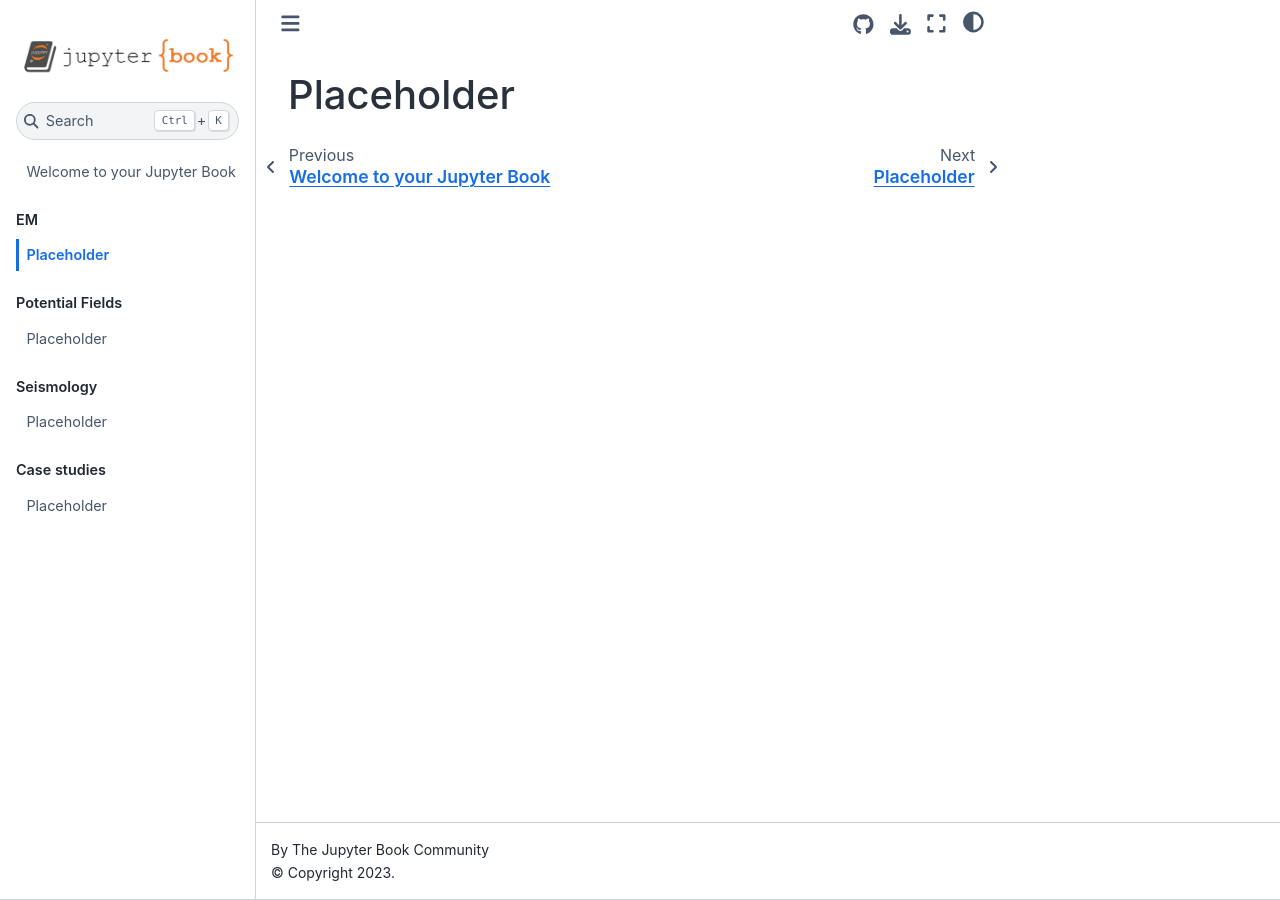
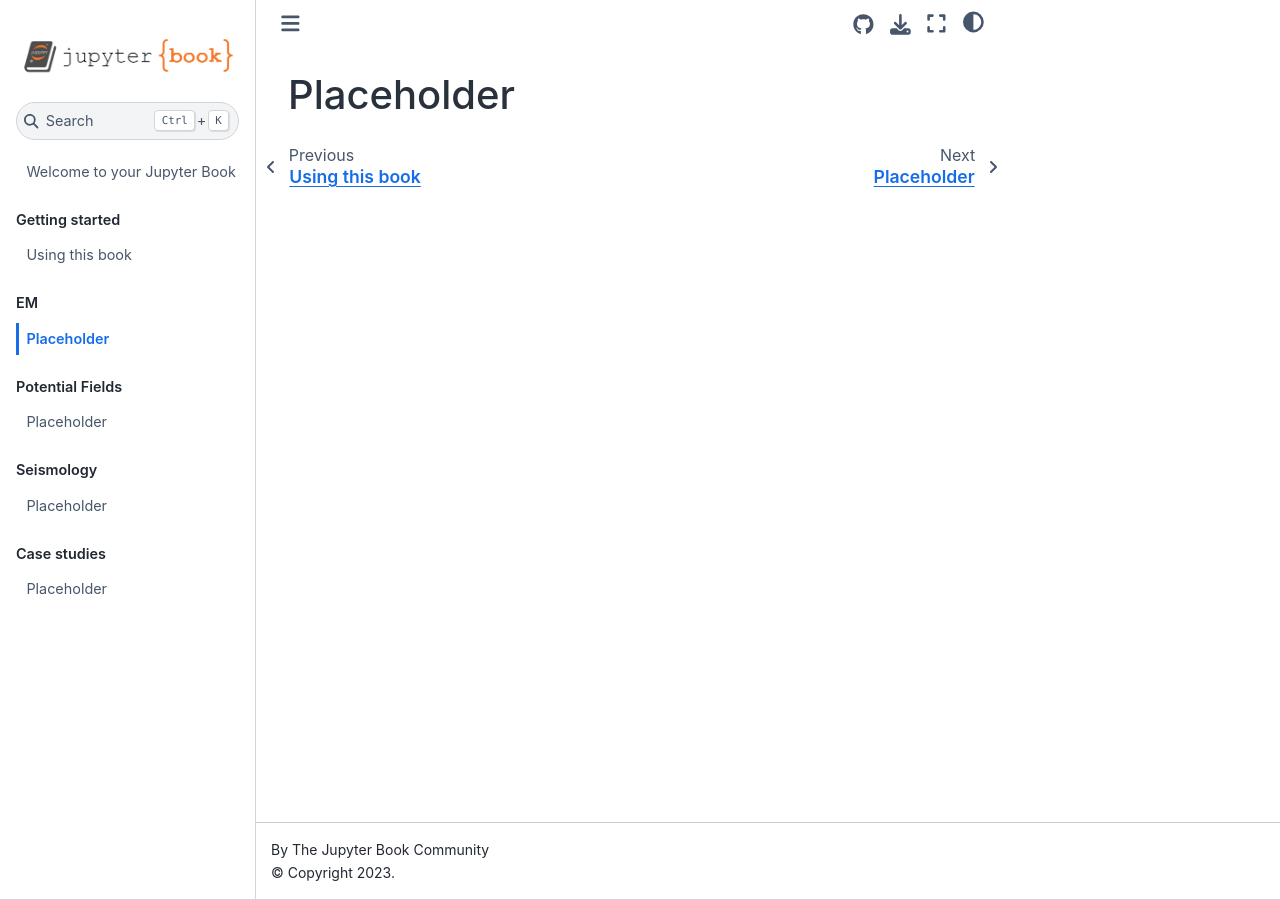
Before and after one commit to GeophysicsLibrary/applied-geophysics, a Jupyter Book: the page built from electromagnetic/intro.md, in a window 1280 px wide. Built offline with Jupyter Book 1.0.4 settings and Sphinx 7.4.7 and the Sphinx Book theme 1.1.4, drawn with Linux system fonts in a browser that asks for light colours; pages that are not in the unit, such as notebooks, are missing from menus.

Commit message:
Fix broken table of contents (#3)
A file was referenced but I had deleted it.

```diff
--- a/_toc.yml
+++ b/_toc.yml
@@ -6,7 +6,7 @@ root: intro
 parts:
   - caption: Getting started
     chapters:
-      - file: markdown
+      - file: using
   - caption: EM
     chapters:
       - file: electromagnetic/intro
--- /dev/null
+++ b/using.md
@@ -0,0 +1 @@
+# Using this book
```
